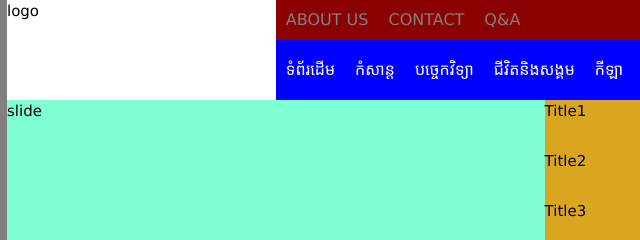
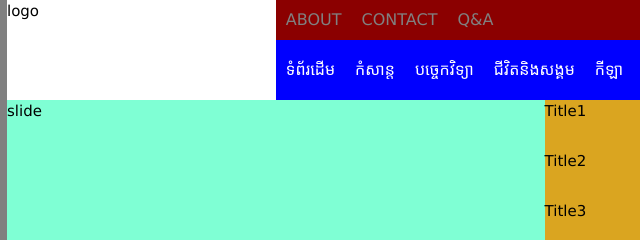
Before and after one commit to HingKosal/cv, a plain HTML site: page index.html in a window 1280 px wide. Shown: the top 240 px of the page, 185-825 px from the left. Drawn offline with nearby package versions, Linux system fonts and the light colour scheme.

Commit message:
Update index.html

```diff
--- a/index.html
+++ b/index.html
@@ -15,7 +15,7 @@
         <div id="header">
             <div id="logo">logo</div>
             <div id="nav-about">
-                <a href="#">ABOUT US</a>
+                <a href="#">ABOUT</a>
                 <a href="#">CONTACT</a>
                 <a href="#">Q&A</a>
             </div>
```
